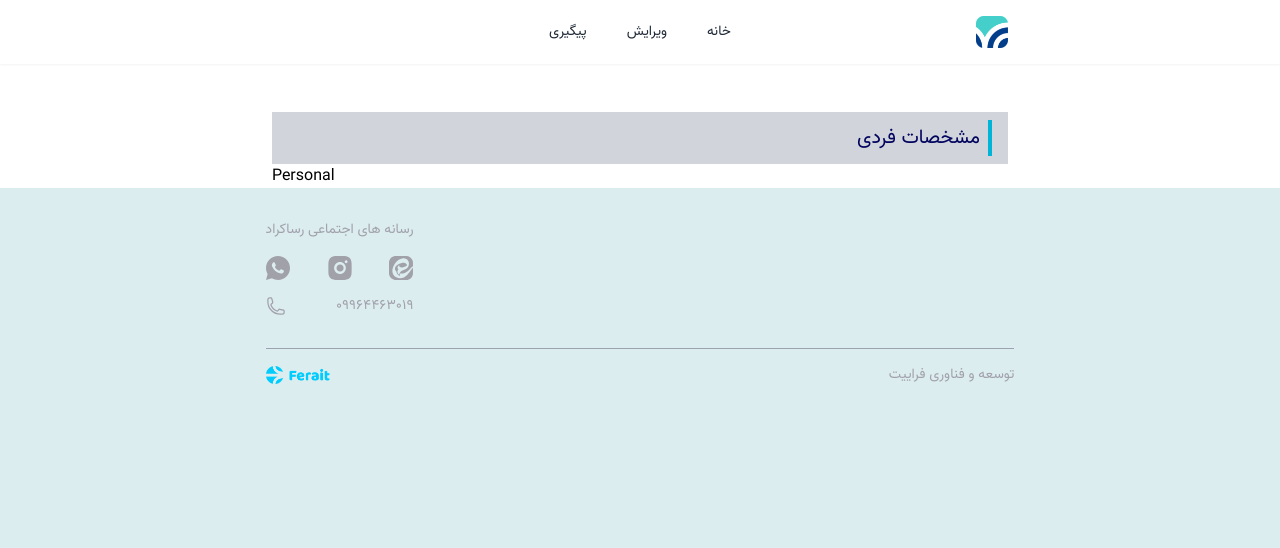
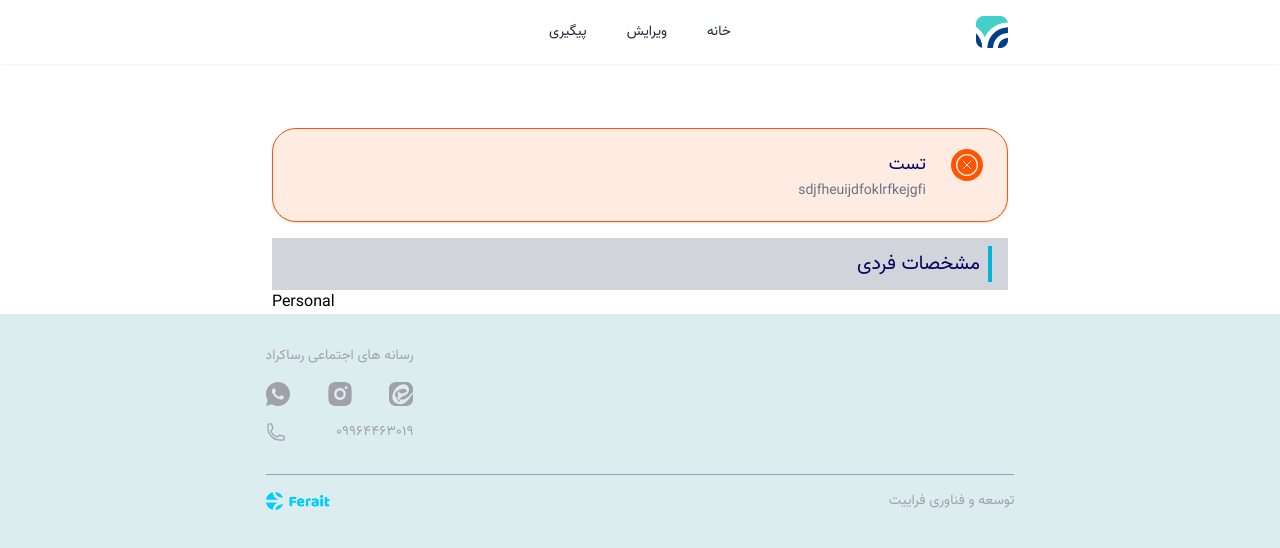
Before and after one commit to pouria-drd/rasacrowd, a Next.js app: page /survey/personal in a window 1280 px wide. Shown: the top 548 px of the page. Built offline with nearby package versions, Linux system fonts and the light colour scheme.

Commit message:
added Alert component

```diff
--- /dev/null
+++ b/app/components/alerts/Alert.tsx
@@ -0,0 +1,98 @@
+import InfoIcon from "./icons/InfoIcon";
+import ErrorIcon from "./icons/ErrorIcon";
+import SuccessIcon from "./icons/SuccessIcon";
+import WarningIcon from "./icons/WarningIcon";
+
+interface AlertProps {
+    title: string;
+    type: 'info' | 'success' | 'error' | 'warning';
+}
+
+interface cardColorsProps {
+    type: 'bg' | 'border' | 'text';
+    color: string;
+}
+
+interface cardTypeProps {
+    type: 'info' | 'success' | 'error' | 'warning';
+    colors: cardColorsProps[];
+}
+
+const Alert = (props: AlertProps) => {
+    const { type = 'info' } = props;
+
+    const icons = {
+        'info': <InfoIcon />,
+        'error': <ErrorIcon />,
+        'success': <SuccessIcon />,
+        'warning': <WarningIcon />
+    }
+
+    const cardColors: cardTypeProps[] = [
+        {
+            type: "info", colors: [
+                { type: "bg", color: 'bg-rasa-blue-200' },
+                { type: "border", color: 'border-rasa-blue-300' },
+                { type: "text", color: 'text-rasa-blue-600' },
+            ],
+        },
+        {
+            type: "success", colors: [
+                { type: "bg", color: 'bg-rasa-green-200' },
+                { type: "border", color: 'border-rasa-green-600' },
+                { type: "text", color: 'text-rasa-green-600' },
+            ],
+        },
+        {
+            type: "error", colors: [
+                { type: "bg", color: 'bg-rasa-red-200' },
+                { type: "border", color: 'border-rasa-red-400' },
+                { type: "text", color: 'text-rasa-red-400' },
+            ],
+        },
+        {
+            type: "warning", colors: [
+                { type: "bg", color: 'bg-rasa-orange-200' },
+                { type: "border", color: 'border-orange-400' },
+                { type: "text", color: 'text-orange-400' },
+            ],
+        }
+    ]
+
+    const handleIcon = () => {
+        return icons[props.type];
+    }
+
+    const handleColor = (type: 'bg' | 'border' | 'text') => {
+        const relatedType = cardColors.find(x => x.type === props.type);
+
+        if (relatedType) {
+            return relatedType.colors.find(x => x.type === type)?.color;
+        }
+    }
+
+    return (
+        <div
+            className={`font-vazir border
+            ${handleColor('bg')} ${handleColor("border")}
+            flex flex-row-reverse items-center justify-end
+            rounded-3xl shadow px-6 py-5 my-4`}>
+
+            <div className="grid items-center grid-cols-12 w-full text-right r2l">
+                <div className={`flex items-center w-full h-full ${handleColor("text")}`}>
+                    {handleIcon()}
+                </div>
+
+                <h3 className="text-lg text-rasa-blue-800 col-span-11">
+                    {props.title}
+                </h3>
+
+                <p className="text-sm text-gray-500 col-span-11 col-start-2">
+                    sdjfheuijdfoklrfkejgfi
+                </p>
+            </div>
+        </div>
+    )
+}
+
+export default Alert
--- /dev/null
+++ b/app/components/alerts/icons/ErrorIcon.tsx
@@ -0,0 +1,26 @@
+const ErrorIcon = ({ className = 'w-8 h-8' }: IconProps) => {
+    return (
+        <svg
+            className={className}
+            viewBox="0 0 34 34"
+            fill="none"
+            xmlns="http://www.w3.org/2000/svg"
+        >
+            <circle cx="17" cy="17" r="17" fill="currentColor" />
+            <path
+                d="M17 28C23.0751 28 28 23.0751 28 17C28 10.9249 23.0751 6 17 6C10.9249 6 6 10.9249 6 17C6 23.0751 10.9249 28 17 28Z"
+                stroke="#FEECE3"
+                strokeWidth="1.5"
+                strokeLinecap="round"
+                strokeLinejoin="round"
+            />
+            <path
+                d="M13 21L21 13M13 13L21 21"
+                stroke="#FEECE3"
+                strokeLinecap="round"
+            />
+        </svg>
+    );
+};
+
+export default ErrorIcon;
--- /dev/null
+++ b/app/components/alerts/icons/InfoIcon.tsx
@@ -0,0 +1,34 @@
+const InfoIcon = ({ className = 'w-8 h-8' }: IconProps) => {
+    return (
+        <svg
+            className={className}
+            viewBox="0 0 34 34"
+            fill="none"
+            xmlns="http://www.w3.org/2000/svg"
+        >
+            <circle cx="17" cy="17" r="17" fill="currentColor" />
+            <path
+                d="M17 28C23.0751 28 28 23.0751 28 17C28 10.9249 23.0751 6 17 6C10.9249 6 6 10.9249 6 17C6 23.0751 10.9249 28 17 28Z"
+                stroke="#E7F8FC"
+                strokeWidth="1.5"
+                strokeLinecap="round"
+                strokeLinejoin="round"
+            />
+            <path
+                d="M17 21.3335H17.0121V21.3456H17V21.3335Z"
+                stroke="#E7F8FC"
+                strokeWidth="2.25"
+                strokeLinejoin="round"
+            />
+            <path
+                d="M17 18V12"
+                stroke="#E7F8FC"
+                strokeWidth="1.5"
+                strokeLinecap="round"
+                strokeLinejoin="round"
+            />
+        </svg>
+    );
+};
+
+export default InfoIcon;
--- /dev/null
+++ b/app/components/alerts/icons/SuccessIcon.tsx
@@ -0,0 +1,22 @@
+const SuccessIcon = ({ className = 'w-8 h-8' }: IconProps) => {
+    return (
+        <svg
+            className={className}
+            viewBox="0 0 34 34"
+            fill="none"
+            xmlns="http://www.w3.org/2000/svg"
+        >
+            <circle cx="17" cy="17" r="17" fill="currentColor" />
+            <path
+                d="M17 6C14.8244 6 12.6977 6.64514 10.8887 7.85383C9.07979 9.06253 7.66989 10.7805 6.83733 12.7905C6.00477 14.8005 5.78693 17.0122 6.21137 19.146C6.6358 21.2798 7.68345 23.2398 9.22183 24.7782C10.7602 26.3165 12.7202 27.3642 14.854 27.7886C16.9878 28.2131 19.1995 27.9952 21.2095 27.1627C23.2195 26.3301 24.9375 24.9202 26.1462 23.1113C27.3549 21.3023 28 19.1756 28 17C28 14.0826 26.8411 11.2847 24.7782 9.22182C22.7153 7.15893 19.9174 6 17 6ZM17 26.625C15.0964 26.625 13.2355 26.0605 11.6526 25.0029C10.0698 23.9453 8.83616 22.4421 8.10766 20.6833C7.37917 18.9246 7.18856 16.9893 7.55995 15.1223C7.93133 13.2552 8.84802 11.5402 10.1941 10.1941C11.5402 8.84802 13.2552 7.93132 15.1223 7.55994C16.9893 7.18856 18.9246 7.37917 20.6833 8.10766C22.4421 8.83615 23.9453 10.0698 25.0029 11.6526C26.0605 13.2355 26.625 15.0964 26.625 17C26.625 19.5527 25.6109 22.0009 23.8059 23.8059C22.0009 25.6109 19.5527 26.625 17 26.625Z"
+                fill="#F6FFEC"
+            />
+            <path
+                d="M23.8754 12.9441C23.7466 12.816 23.5723 12.7441 23.3907 12.7441C23.2091 12.7441 23.0348 12.816 22.906 12.9441L15.2748 20.5409L11.1498 16.4159C11.0239 16.2801 10.8493 16.1998 10.6643 16.1927C10.4793 16.1856 10.299 16.2523 10.1632 16.3781C10.0274 16.5039 9.94706 16.6786 9.93997 16.8636C9.93287 17.0486 9.99957 17.2288 10.1254 17.3647L15.2748 22.5003L23.8754 13.9203C23.9398 13.8564 23.991 13.7804 24.0259 13.6966C24.0608 13.6128 24.0787 13.5229 24.0787 13.4322C24.0787 13.3414 24.0608 13.2516 24.0259 13.1678C23.991 13.084 23.9398 13.008 23.8754 12.9441Z"
+                fill="#F6FFEC"
+            />
+        </svg>
+    );
+};
+
+export default SuccessIcon;
--- /dev/null
+++ b/app/components/alerts/icons/WarningIcon.tsx
@@ -0,0 +1,25 @@
+const WarningIcon = () => {
+    return (
+        <svg
+            width="34"
+            height="34"
+            viewBox="0 0 34 34"
+            fill="none"
+            xmlns="http://www.w3.org/2000/svg"
+        >
+            <circle cx="17" cy="17" r="17" fill="currentColor" />
+            <path
+                d="M16.9998 10.4443C17.2208 10.4443 17.4328 10.5254 17.589 10.6696C17.7453 10.8139 17.8331 11.0096 17.8331 11.2136V16.3418C17.8331 16.5458 17.7453 16.7414 17.589 16.8857C17.4328 17.03 17.2208 17.111 16.9998 17.111C16.7788 17.111 16.5668 17.03 16.4105 16.8857C16.2542 16.7414 16.1664 16.5458 16.1664 16.3418V11.2136C16.1664 11.0096 16.2542 10.8139 16.4105 10.6696C16.5668 10.5254 16.7788 10.4443 16.9998 10.4443ZM16.9998 20.4443C17.2945 20.4443 17.5771 20.3363 17.7855 20.1439C17.9938 19.9516 18.1109 19.6907 18.1109 19.4187C18.1109 19.1467 17.9938 18.8858 17.7855 18.6935C17.5771 18.5011 17.2945 18.3931 16.9998 18.3931C16.7051 18.3931 16.4225 18.5011 16.2141 18.6935C16.0057 18.8858 15.8887 19.1467 15.8887 19.4187C15.8887 19.6907 16.0057 19.9516 16.2141 20.1439C16.4225 20.3363 16.7051 20.4443 16.9998 20.4443Z"
+                fill="#FFF2DD"
+            />
+            <path
+                fillRule="evenodd"
+                clipRule="evenodd"
+                d="M13.5527 8.28308C14.5499 6.88718 15.6067 6 17.0002 6C18.3937 6 19.4504 6.88718 20.4476 8.28308C21.4281 9.65744 22.4662 11.6882 23.7965 14.2882L24.2021 15.08C25.3007 17.2287 26.1695 18.9262 26.6253 20.2872C27.0904 21.68 27.2021 22.9436 26.497 24.0585C25.8132 25.1405 24.6718 25.5826 23.2318 25.7918C21.7983 26 19.869 26 17.3955 26H16.6048C14.1304 26 12.202 26 10.7685 25.7918C9.32852 25.5826 8.18712 25.1405 7.5034 24.0585C6.79828 22.9436 6.90898 21.679 7.37503 20.2872C7.83084 18.9251 8.69968 17.2287 9.79829 15.08L10.2039 14.2882C11.5332 11.6882 12.5723 9.65641 13.5527 8.28308ZM14.6495 9.23487C13.7434 10.5036 12.7555 12.4308 11.3862 15.1077L11.0476 15.7692C9.90713 17.999 9.09689 19.5887 8.6848 20.8205C8.27736 22.0369 8.33317 22.681 8.64759 23.1795C8.9834 23.7087 9.61317 24.0718 10.9509 24.2667C12.283 24.4595 14.1192 24.4615 16.6625 24.4615H17.3388C19.8811 24.4615 21.7174 24.4595 23.0504 24.2667C24.3872 24.0718 25.0169 23.7087 25.3518 23.1795C25.6672 22.681 25.7239 22.0369 25.3165 20.8205C24.9035 19.5887 24.0932 17.999 22.9528 15.7692L22.6142 15.1077C21.2448 12.4308 20.2569 10.5036 19.3509 9.23487C18.4532 7.97949 17.7565 7.53846 17.0002 7.53846C16.2439 7.53846 15.5471 7.97846 14.6495 9.23487Z"
+                fill="#FFF2DD"
+            />
+        </svg>
+    );
+};
+
+export default WarningIcon;
--- a/app/survey/personal/page.tsx
+++ b/app/survey/personal/page.tsx
@@ -1,8 +1,10 @@
-import SectionTitle from "../components/SectionTitle"
+import Alert from "@/app/components/alerts/Alert";
+import SectionTitle from "../components/SectionTitle";
 
 const Personal = () => {
     return (
         <div className="font-vazir">
+            <Alert title="تست" type="error" />
             <SectionTitle title="مشخصات فردی" />
             Personal
         </div>
--- a/tailwind.config.ts
+++ b/tailwind.config.ts
@@ -25,7 +25,13 @@ const config: Config = {
 
       colors: {
         "rasa": {
+          "red": {
+            200: "#FEECE3",
+            400: "#FF5400",
+          },
+
           "orange": {
+            200: "#FFF2DD",
             400: "#FF9E00",
             500: "#FF9100",
             600: "#FF8500",
@@ -37,6 +43,7 @@ const config: Config = {
             25: "#F4F9FF",
             50: "#F2FBFF",
             100: "#CAE9F6",
+            200: "#E7F8FC",
             250: "#5186CA",
             300: "#00B4D8",
             400: "#0096C7",
@@ -47,8 +54,10 @@ const config: Config = {
           },
 
           "green": {
+            200: "#F6FFEC",
             400: "#DCEDF0",
-            800: "#1A6372"
+            600: "#679436",
+            800: "#1A6372",
           },
 
           "purple": {
```
